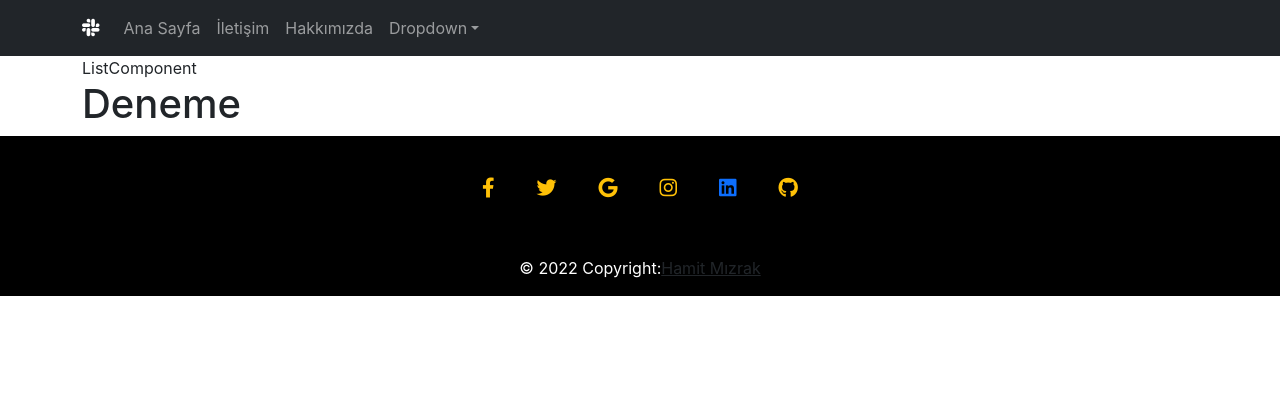
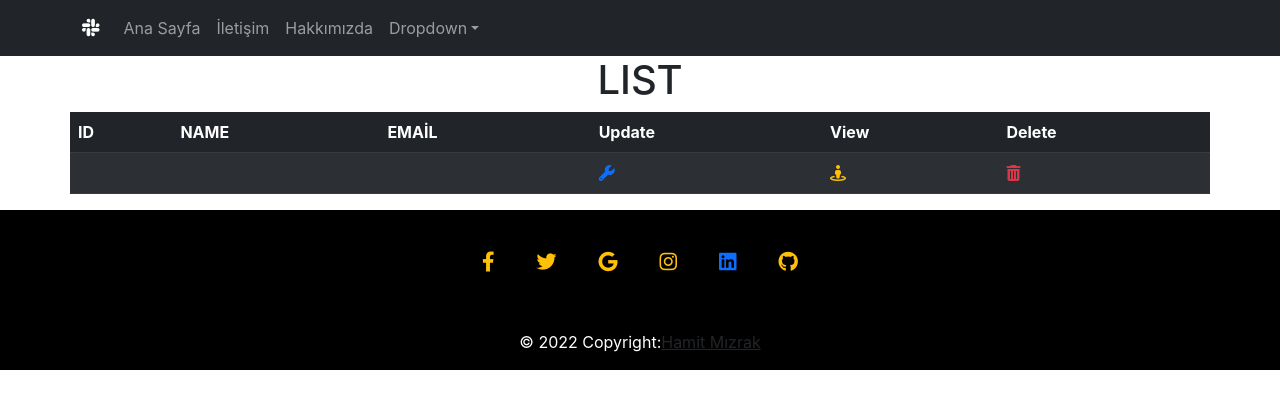
Before and after one commit to hamitmizrak/EcodationBlogProject2, a React (Create React App) app in the folder frontend/_7_react/blog/: page /employees in a window 1280 px wide. Shown: the top 408 px of the page. Built offline with nearby package versions, Linux system fonts and the light colour scheme; a web font is replaced by a local one.

Commit message:
List Tasarım

```diff
--- a/frontend/_7_react/blog/public/index.html
+++ b/frontend/_7_react/blog/public/index.html
@@ -32,7 +32,6 @@
     <!-- react libraries -->
     <!-- <script crossorigin src="https://unpkg.com/react@17/umd/react.development.js"></script>
         <script crossorigin src="https://unpkg.com/react-dom@17/umd/react-dom.development.js"></script> -->
-
 </head>
 
 <body>
--- a/frontend/_7_react/blog/src/component/ListComponent.jsx
+++ b/frontend/_7_react/blog/src/component/ListComponent.jsx
@@ -1,11 +1,42 @@
 import React, { Component } from 'react'
+
+// public Long employeeId;
+// public String employeeName;
+// public String employeeEmail;
 
 export default class ListComponent extends Component {
     render() {
         return (
             <>
-      ListComponent
-      <h1>Deneme</h1>
+
+            {/* TASARIM */}
+                <h1 className="text-center text-uppercase">List</h1>
+                <div className="row">
+                    <table className="table table-hover table-striped table-dark">
+                        <thead>
+                            <tr>
+                                <th>ID</th>
+                                <th>NAME</th>
+                                <th>EMAİL</th>
+                                <th>Update</th>
+                                <th>View</th>
+                                <th>Delete</th>
+                            </tr>
+                        </thead>
+                        <tbody>
+                            <tr>
+                                <td></td>
+                                <td></td>
+                                <td></td>
+                                <td><i className="fa-solid fa-wrench text-primary"></i></td>
+                                <td><i className="fa-solid fa-street-view text-warning"></i></td>
+                                <td><i className="fa-solid fa-trash-can text-danger"></i></td>
+                            </tr>
+                        </tbody>
+
+                    </table>
+
+                </div>
             </>
         )
     }
```
Also changed, not shown: 1 other file (tests, documents, lock files or other folders). Lines whose indentation alone changed are shown as unchanged.
